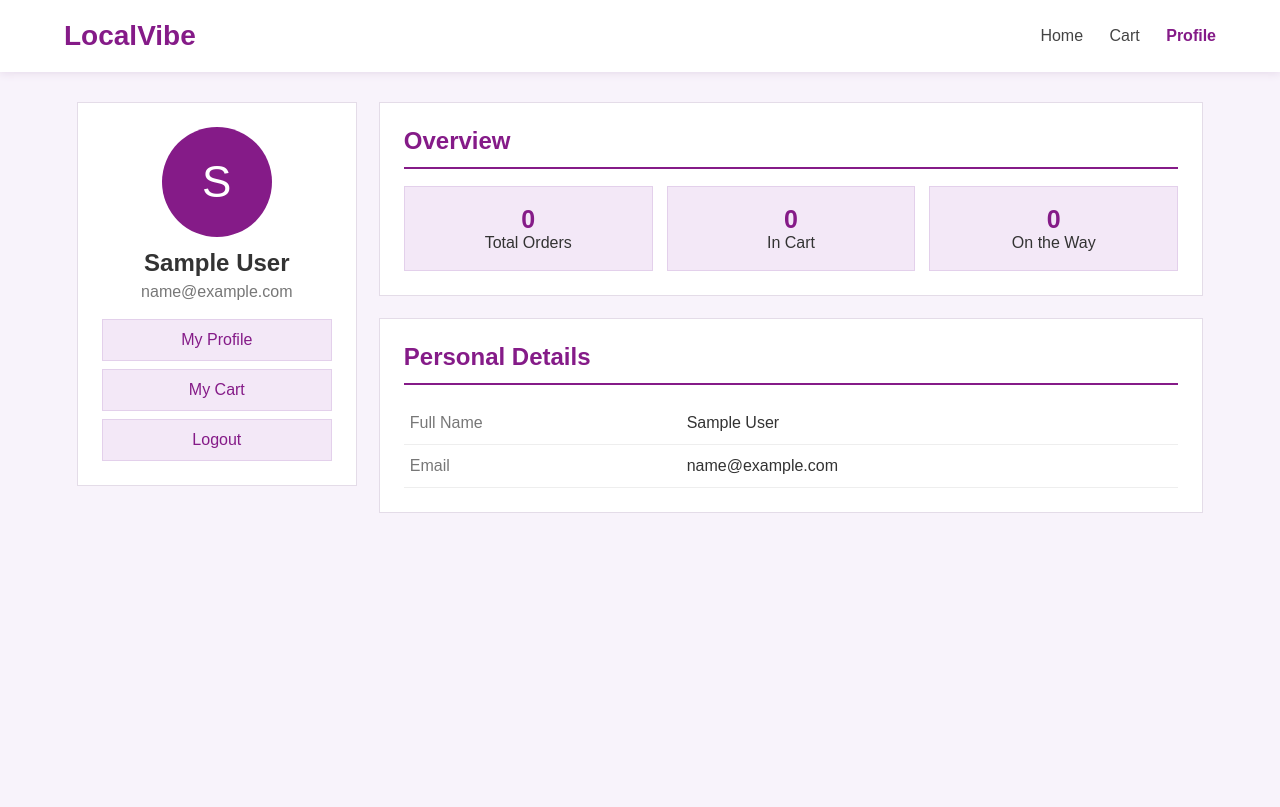
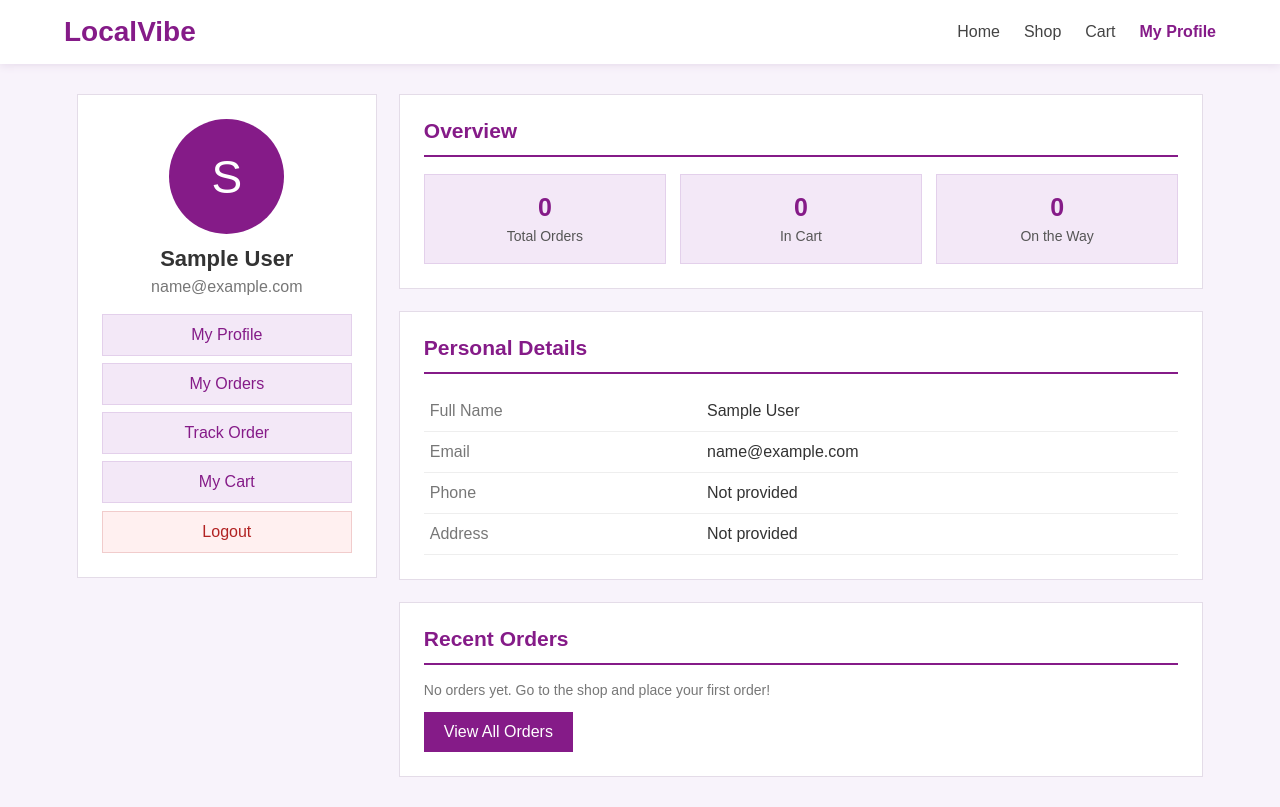
Before and after one commit to abhigyan-bit/profile, a plain HTML site: page profile.html in a window 1280 px wide. Drawn offline with Linux system fonts and the light colour scheme; sample sign-in values are in the browser's storage.

Commit message:
Restore original profile dashboard layout and real user details

```diff
--- a/profile.css
+++ b/profile.css
@@ -1,7 +1,7 @@
 * {
-    box-sizing: border-box;
     margin: 0;
     padding: 0;
+    box-sizing: border-box;
 }
 
 body {
@@ -10,39 +10,45 @@ body {
     color: #333;
 }
 
-header {
+.topbar {
     background: white;
-    padding: 20px 5%;
+    padding: 16px 5%;
     display: flex;
     justify-content: space-between;
     align-items: center;
+    gap: 20px;
     box-shadow: 0 2px 8px #e8ddec;
 }
 
-.logo {
-    color: #851b88;
+.brand {
     font-size: 28px;
     font-weight: bold;
+    color: #851b88;
     text-decoration: none;
+}
+
+nav {
+    display: flex;
+    gap: 24px;
+    flex-wrap: wrap;
 }
 
 nav a {
     color: #444;
     text-decoration: none;
-    margin-left: 22px;
 }
 
-nav a:hover, nav .active {
+nav a:hover, nav a.active {
     color: #851b88;
     font-weight: bold;
 }
 
-.profile-layout {
+.layout {
     width: 88%;
     max-width: 1150px;
     margin: 30px auto;
     display: grid;
-    grid-template-columns: 280px 1fr;
+    grid-template-columns: 300px 1fr;
     gap: 22px;
     align-items: start;
 }
@@ -58,19 +64,20 @@ nav a:hover, nav .active {
 }
 
 .avatar {
-    width: 110px;
-    height: 110px;
-    margin: 0 auto 12px;
+    width: 115px;
+    height: 115px;
     border-radius: 50%;
     background: #851b88;
     color: white;
+    margin: 0 auto 12px;
     display: flex;
     align-items: center;
     justify-content: center;
-    font-size: 44px;
+    font-size: 46px;
 }
 
 .sidebar h2 {
+    font-size: 22px;
     margin-bottom: 6px;
 }
 
@@ -80,84 +87,117 @@ nav a:hover, nav .active {
     overflow-wrap: anywhere;
 }
 
-.sidebar a {
+.sidebar > a:not(.logout) {
     display: block;
     padding: 11px;
-    margin-top: 8px;
+    margin: 7px 0;
     background: #f3e8f7;
     border: 1px solid #e3d0eb;
     color: #851b88;
     text-decoration: none;
 }
 
-.details {
+.sidebar > a:hover {
+    background: #ead9f2;
+}
+
+.sidebar .logout {
+    display: block;
+    padding: 11px;
+    margin-top: 8px;
+    background: #fff0f0;
+    color: #b22222;
+    text-decoration: none;
+    border: 1px solid #f1cccc;
+}
+
+.content {
     display: flex;
     flex-direction: column;
     gap: 22px;
 }
 
 .panel h2 {
-    color: #851b88;
-    border-bottom: 2px solid #851b88;
+    font-size: 21px;
     padding-bottom: 12px;
     margin-bottom: 17px;
+    border-bottom: 2px solid #851b88;
+    color: #851b88;
 }
 
-.overview {
+.stats {
     display: grid;
     grid-template-columns: repeat(3, 1fr);
     gap: 14px;
 }
 
-.overview div {
+.stats div {
     background: #f3e8f7;
     border: 1px solid #e3d0eb;
+    text-align: center;
     padding: 18px 8px;
-    text-align: center;
 }
 
-.overview strong, .overview span {
+.stats b {
     display: block;
+    color: #851b88;
+    font-size: 25px;
+    margin-bottom: 5px;
 }
 
-.overview strong {
-    color: #851b88;
-    font-size: 25px;
+.stats span {
+    font-size: 14px;
+    color: #555;
 }
 
-.detail-row {
+.detail {
     display: grid;
-    grid-template-columns: 35% 1fr;
-    padding: 12px 6px;
+    grid-template-columns: 36% 1fr;
+    gap: 10px;
+    padding: 11px 6px;
     border-bottom: 1px solid #eee;
-    gap: 10px;
 }
 
-.detail-row span {
+.detail span {
     color: #777;
 }
 
-.detail-row p {
+.detail p {
     overflow-wrap: anywhere;
 }
 
-@media (max-width: 750px) {
-    .profile-layout {
-        grid-template-columns: 1fr;
+.hint, .muted {
+    color: #777;
+    margin-top: 15px;
+    font-size: 14px;
+}
+
+.button {
+    display: inline-block;
+    margin-top: 14px;
+    padding: 11px 20px;
+    background: #851b88;
+    color: white;
+    text-decoration: none;
+}
+
+@media (max-width: 800px) {
+    .topbar {
+        flex-direction: column;
     }
 
-    header {
-        flex-direction: column;
-        gap: 15px;
+    .layout {
+        grid-template-columns: 1fr;
+        width: 92%;
     }
 }
 
 @media (max-width: 500px) {
-    .overview {
+    .stats {
         grid-template-columns: 1fr;
     }
 
-    .detail-row {
+    .detail {
         grid-template-columns: 1fr;
         gap: 5px;
     }
--- a/profile.html
+++ b/profile.html
@@ -7,39 +7,53 @@
     <link rel="stylesheet" href="profile.css">
 </head>
 <body>
-    <header>
-        <a class="logo" href="index.html">LocalVibe</a>
+<header class="topbar">
+    <a class="brand" href="index.html">LocalVibe</a>
     <nav>
         <a href="index.html">Home</a>
+        <a href="index.html#products">Shop</a>
         <a href="cart.html">Cart</a>
-            <a href="profile.html" class="active">Profile</a>
+        <a class="active" href="profile.html">My Profile</a>
     </nav>
 </header>
 
-    <main class="profile-layout">
+<main class="layout">
     <aside class="sidebar">
-            <div class="avatar" id="userAvatar">U</div>
-            <h2 id="userName">User</h2>
-            <p id="userEmail">Please sign in</p>
+        <div class="avatar" id="avatar">U</div>
+        <h2 id="sideName">My Profile</h2>
+        <p id="sideEmail">Sign in to view your details</p>
+
         <a href="profile.html">My Profile</a>
+        <a href="orders.html">My Orders</a>
+        <a href="orders.html">Track Order</a>
         <a href="cart.html">My Cart</a>
-            <a href="index.html" id="logoutButton">Logout</a>
+        <a href="#" id="logout" class="logout">Logout</a>
     </aside>
 
-        <section class="details">
+    <section class="content">
         <div class="panel">
             <h2>Overview</h2>
-                <div class="overview">
-                    <div><strong>0</strong><span>Total Orders</span></div>
-                    <div><strong id="cartCount">0</strong><span>In Cart</span></div>
-                    <div><strong>0</strong><span>On the Way</span></div>
+            <div class="stats">
+                <div><b id="orderCount">0</b><span>Total Orders</span></div>
+                <div><b id="cartCount">0</b><span>In Cart</span></div>
+                <div><b id="deliveryCount">0</b><span>On the Way</span></div>
             </div>
         </div>
 
         <div class="panel">
             <h2>Personal Details</h2>
-                <div class="detail-row"><span>Full Name</span><p id="fullName">-</p></div>
-                <div class="detail-row"><span>Email</span><p id="email">-</p></div>
+            <div class="detail"><span>Full Name</span><p id="fullName">-</p></div>
+            <div class="detail"><span>Email</span><p id="email">-</p></div>
+            <div class="detail"><span>Phone</span><p id="phone">Not provided</p></div>
+            <div class="detail"><span>Address</span><p id="address">Not provided</p></div>
+        </div>
+
+        <div class="panel">
+            <h2>Recent Orders</h2>
+            <div id="recentOrders">
+                <p class="muted">No orders yet. Go to the shop and place your first order!</p>
+            </div>
+            <a class="button" href="orders.html">View All Orders</a>
         </div>
     </section>
 </main>
--- a/profile.js
+++ b/profile.js
@@ -1,8 +1,9 @@
-// Simple demo account handling for LocalVibe.
+// Customer account, sign-in and profile page.
 
 const signupForm = document.getElementById("signup-form");
 const loginForm = document.getElementById("loginForm");
 
+// Create a customer account.
 if (signupForm) {
     signupForm.addEventListener("submit", function(event) {
         event.preventDefault();
@@ -23,11 +24,11 @@ if (signupForm) {
 
         let accounts = JSON.parse(localStorage.getItem("localVibeAccounts")) || [];
 
-        const alreadyExists = accounts.some(function(user) {
+        const exists = accounts.some(function(user) {
             return user.email === account.email;
         });
 
-        if (alreadyExists) {
+        if (exists) {
             alert("This email is already registered.");
             return;
         }
@@ -40,6 +41,7 @@ if (signupForm) {
     });
 }
 
+// Customer sign-in.
 if (loginForm) {
     loginForm.addEventListener("submit", function(event) {
         event.preventDefault();
@@ -57,33 +59,48 @@ if (loginForm) {
             return;
         }
 
-        sessionStorage.setItem("localVibeUser", JSON.stringify({
-            name: user.name,
-            email: user.email
-        }));
-
+        sessionStorage.setItem("localVibeUser", JSON.stringify(user));
         window.location.href = "profile.html";
     });
 }
 
-const profileName = document.getElementById("userName");
+// Show the details of the signed-in customer.
+const profilePage = document.getElementById("sideName");
 
-if (profileName) {
+if (profilePage) {
     const user = JSON.parse(sessionStorage.getItem("localVibeUser"));
 
     if (!user) {
         window.location.href = "signin.html";
     } else {
-        document.getElementById("userName").textContent = user.name;
-        document.getElementById("userEmail").textContent = user.email;
-        document.getElementById("userAvatar").textContent = user.name.charAt(0).toUpperCase();
+        document.getElementById("sideName").textContent = user.name;
+        document.getElementById("sideEmail").textContent = user.email;
+        document.getElementById("avatar").textContent = user.name.charAt(0).toUpperCase();
         document.getElementById("fullName").textContent = user.name;
         document.getElementById("email").textContent = user.email;
+        document.getElementById("phone").textContent = user.phone || "Not provided";
+        document.getElementById("address").textContent = user.address || "Not provided";
 
         const cart = JSON.parse(localStorage.getItem("cart")) || [];
+        const orders = JSON.parse(localStorage.getItem("localVibeOrders")) || [];
+
         document.getElementById("cartCount").textContent = cart.length;
+        document.getElementById("orderCount").textContent = orders.length;
 
-        document.getElementById("logoutButton").addEventListener("click", function() {
+        const recentOrders = document.getElementById("recentOrders");
+
+        if (orders.length > 0) {
+            recentOrders.innerHTML = "";
+
+            orders.slice(-3).reverse().forEach(function(order) {
+                const orderLine = document.createElement("p");
+                orderLine.className = "muted";
+                orderLine.textContent = "Order #" + order.id + " - " + (order.status || "Placed");
+                recentOrders.appendChild(orderLine);
+            });
+        }
+
+        document.getElementById("logout").addEventListener("click", function() {
             sessionStorage.removeItem("localVibeUser");
         });
     }
```
Lines whose indentation alone changed are shown as unchanged.
